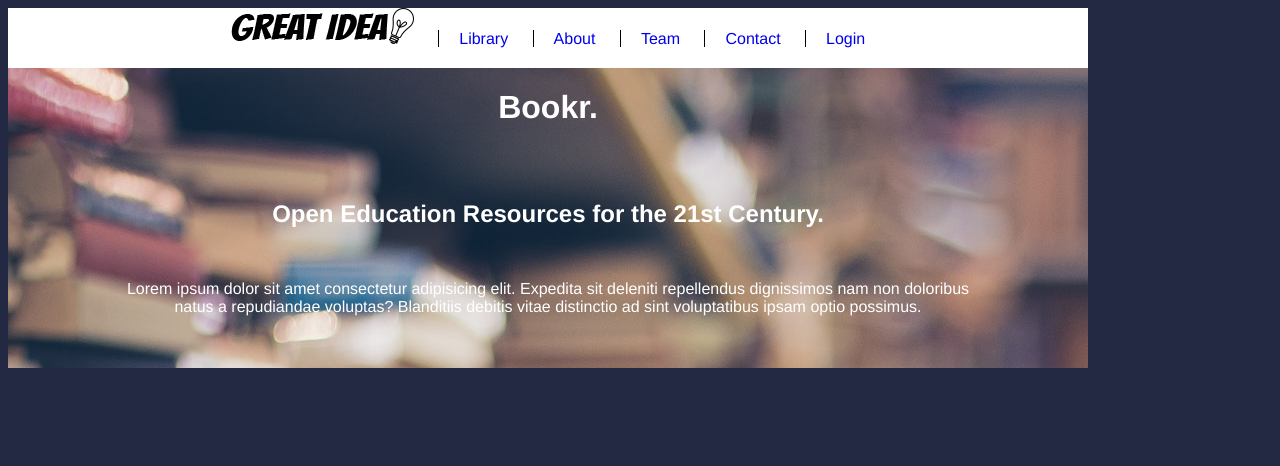
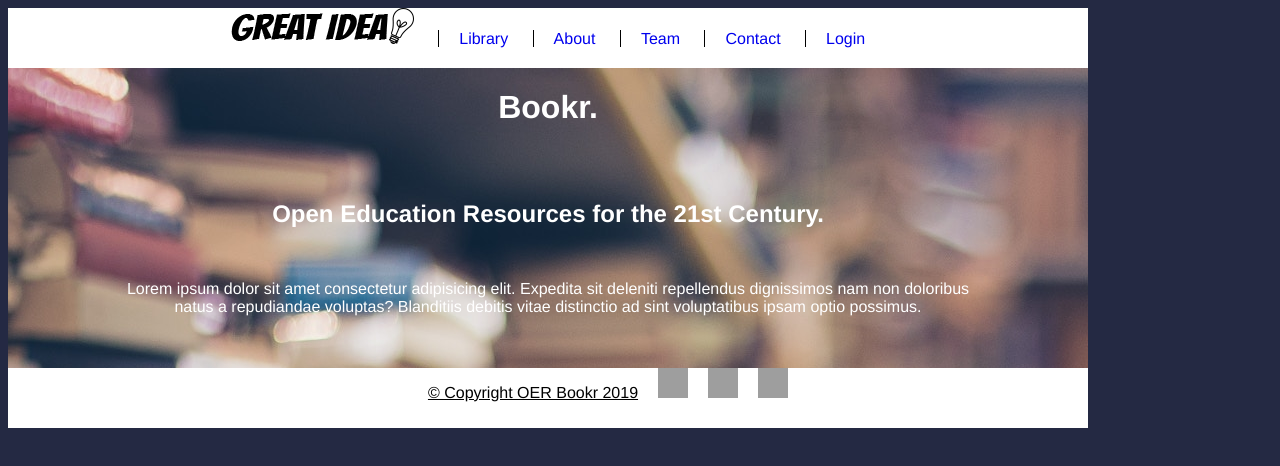
Before and after one commit to oer-bookr-6-24-2019/oer-bookr-ui-copy, a plain HTML site: page index.html in a window 1280 px wide. Drawn offline with Linux system fonts and the light colour scheme; grey boxes are pictures that could not be loaded.

Commit message:
footer added

```diff
--- a/index.html
+++ b/index.html
@@ -16,12 +16,26 @@
         <a href="#">Contact</a>
         <a href="#">Login</a>
     </nav>
+
     <header>
         <h1>Bookr.</h1>
+
+        <!-- Thinking of adding a large search button. May substitute for a small transparent box leading to advanced search -->
+
+        <!-- <div class="headerSearch">
+            <input type="search" placeholder="Search our archives...">
+        </div> -->
+
         <h2>Open Education Resources for the 21st Century.</h2>
         <p>Lorem ipsum dolor sit amet consectetur adipisicing elit. Expedita sit deleniti repellendus dignissimos nam non doloribus natus a repudiandae voluptas? Blanditiis debitis vitae distinctio ad sint voluptatibus ipsam optio possimus.</p>
     </header>
 
+    <footer>
+        <p>© Copyright OER Bookr 2019</p>
+        <img src="https://img.icons8.com/metro/26/000000/facebook.png">
+        <img src="https://img.icons8.com/metro/26/000000/twitter.png">
+        <img src="https://img.icons8.com/metro/26/000000/google-plus.png">
+    </footer>
 
 </body>
 </html>
--- /dev/null
+++ b/less/footer.less
@@ -0,0 +1,15 @@
+footer {
+    background-color: #ffffff;
+    text-decoration: underline;
+    height: 60px;
+    display: flex;
+    justify-content: center;
+    p {
+        margin-left: 120px;
+    }
+    img {
+        height: 30px;
+        width: 30px;
+        margin-left: 20px;
+    }
+}
--- a/less/header.less
+++ b/less/header.less
@@ -8,11 +8,15 @@ header {
         text-align: center;
         width: 100%;
     }
+    // .headerSearch {
+    //     width: 250px;
+    //     margin: 0 auto;
+    // }
     h2 {
         color: #ffffff;
         text-align: center;
         margin: 0 auto;
-        width: 60%;
+        width: 100%;
     }
     p {
         color: #ffffff;
--- a/less/index.less
+++ b/less/index.less
@@ -1,6 +1,7 @@
 @import "nav.less";
 @import "mixins.less";
 @import "header.less";
+@import "footer.less";
 
 body {
     font-family: "Source Sans Pro", Helvetica, sans-serif;
--- a/less/nav.less
+++ b/less/nav.less
@@ -4,9 +4,9 @@ nav {
     height: 60px;
     margin: 0 auto;
     text-align: center;
-    img {
+    // img {
 
-    }
+    // }
     a {
         margin-left: 20px;
         padding-left: 20px;
```
Also changed, not shown: css/index.css.
